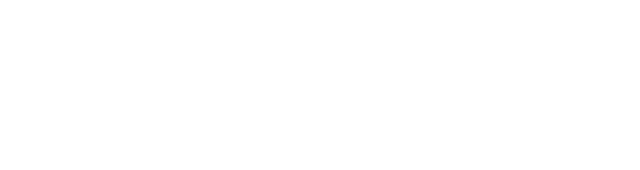
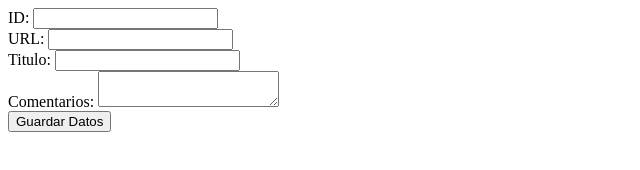
Before and after one commit to Croupierr/HTML-Exercise, a website: page youtube-simple/formulario/formulario.html in a window 1280 px wide. Shown: the whole page, without its empty margins (0-640 px from the left). Drawn offline with Linux system fonts and the light colour scheme.

Commit message:
pending changes

```diff
--- a/youtube-simple/dj.json
+++ b/youtube-simple/dj.json
@@ -1,5 +1,5 @@
 {
-    "videos" : {
+"videos" : {
       "principal": [
       {
         "id": "1",
@@ -12,7 +12,7 @@
         "title": "Avengers"
       }
       ],
-      "recomendados": [
+"recomendados": [
         {
           "id": "1",
           "img": "https://pbs.twimg.com/media/C_ochfzXsAEG3tY.jpg",
@@ -29,7 +29,7 @@
           "title": "Avengers"
         }
       ],
-      "internacional": [
+"internacional": [
         {
           "id": "1",
           "img": "https://pbs.twimg.com/media/C_ochfzXsAEG3tY.jpg",
--- a/youtube-simple/formulario/formulario.html
+++ b/youtube-simple/formulario/formulario.html
@@ -7,6 +7,24 @@
     <title>Formulario</title>
 </head>
 <body>
-
+<form action="/my-handling-form-page" method="post">
+    <div>
+        <label for="id">ID:</label>
+        <input type="id" id="id" />
+        </div>
+     <div>
+        <label for="url">URL:</label>
+        <input type="url" id="url" />
+     </div>
+     <div>
+            <label for="title">Titulo:</label>
+            <input type="title" id="title" />
+         </div>
+      <div>
+        <label for="msg">Comentarios:</label>
+        <textarea id="msg"></textarea>
+       </div>
+       <button id="save">Guardar Datos</button>
+</form>
 </body>
 </html>
```
Also changed, not shown: youtube-simple/formulario/datos-formulario.js (added, +23 -0 lines).
